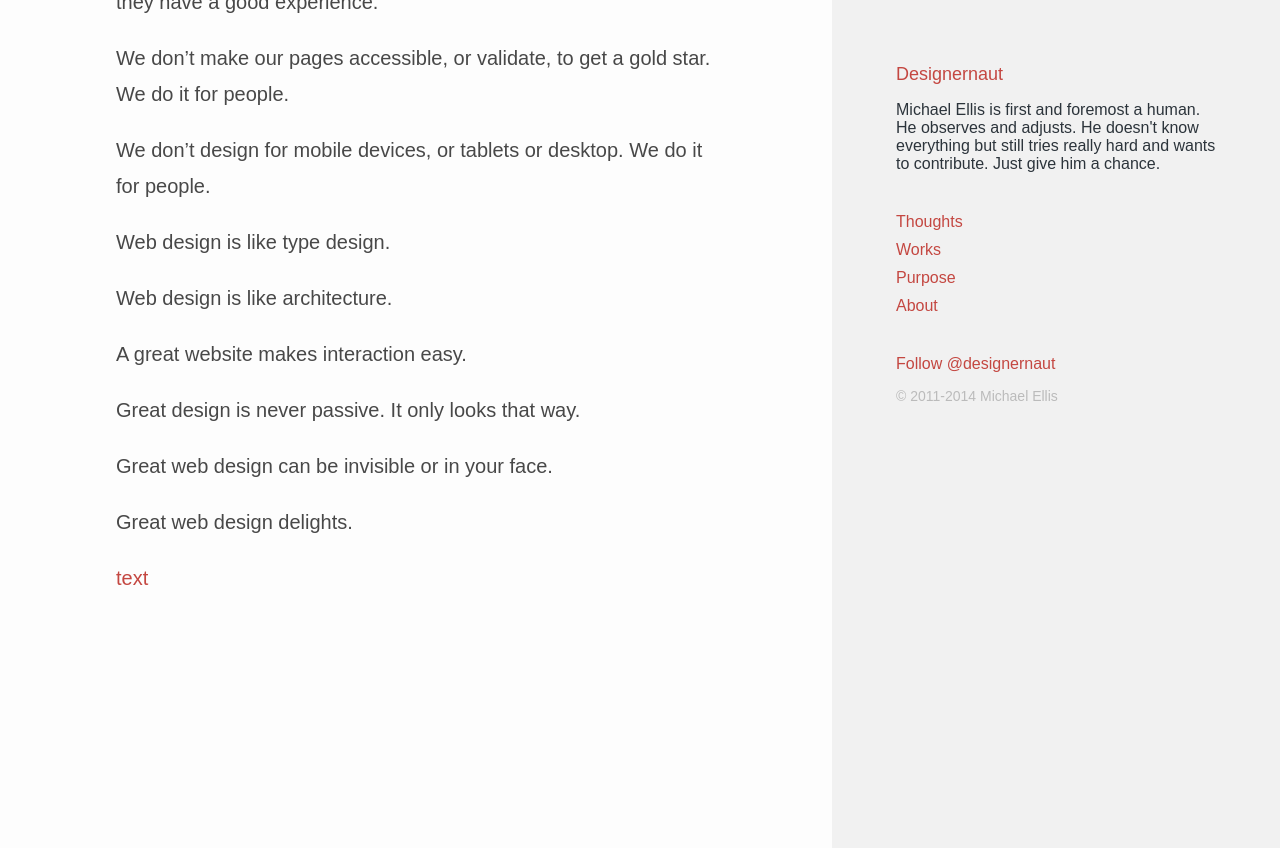
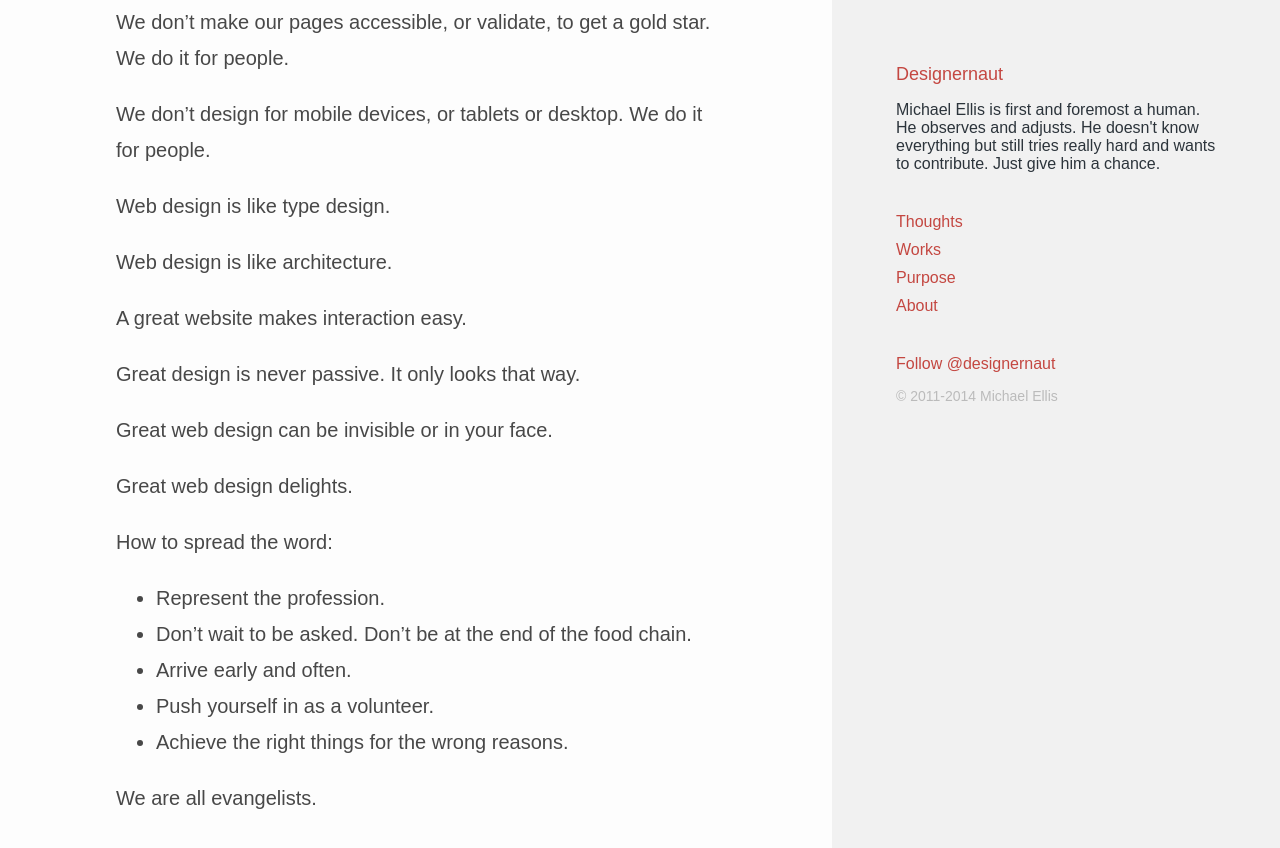
Before and after one commit to designernaut/designernaut, a Jekyll site: the page built from _posts/2014-07-21-zeldman.markdown, in a window 1280 px wide and 900 px high, scrolled down 1548 px. Shown: the top 848 px of the window. Built offline with Jekyll 4.4.1, drawn with Linux system fonts in a browser that asks for light colours; Markdown is read by kramdown in place of the engine named in the settings; before the commit the page ends 2228 px from its top, so only the background shows below that; some of the changed text lies outside the part shown.

Commit message:
AEA Session Notes - Jeffrey Zeldman

```diff
--- a/_posts/2014-07-21-zeldman.markdown
+++ b/_posts/2014-07-21-zeldman.markdown
@@ -47,5 +49,12 @@ Great web design can be invisible or in your face.
 
 Great web design delights.
 
+How to spread the word:
 
-[text](url)
+- Represent the profession.
+- Don't wait to be asked. Don't be at the end of the food chain.
+- Arrive early and often.
+- Push yourself in as a volunteer.
+- Achieve the right things for the wrong reasons.
+
+We are all evangelists.
```
Also changed, not shown: other parts of _posts/2014-07-21-zeldman.markdown (+5 -3 lines).
